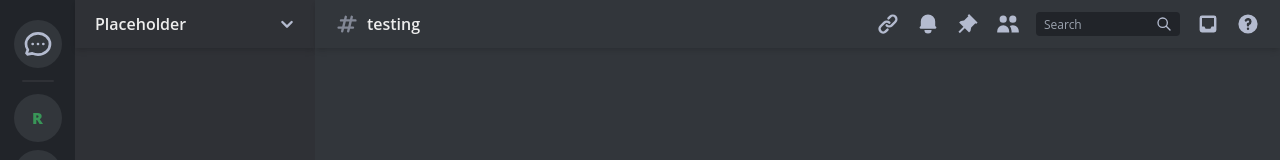
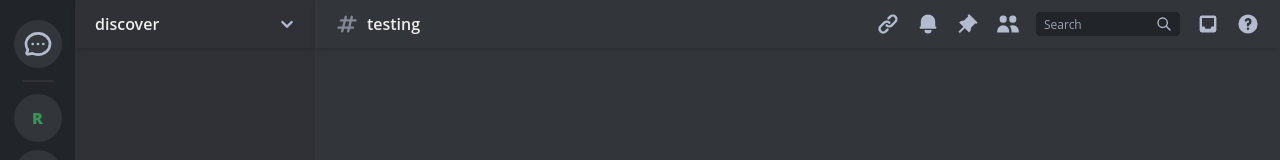
Before and after one commit to timothyc3/discord-clone, a React (Create React App) app: page / in a window 1280 px wide. Shown: the top 160 px of the page. Built offline with nearby package versions, Linux system fonts and the light colour scheme.

Commit message:
Split header of channelSidebar into its own component Header and added a useSelector hook to dynamically change the header title.

```diff
--- a/src/components/ChannelSideBar/ChannelSidebar.tsx
+++ b/src/components/ChannelSideBar/ChannelSidebar.tsx
@@ -1,4 +1,5 @@
 import React from "react";
+import Header from "./components/Header";
 // import ChannelButton from "./components/ChannelSideBar/components/ChannelButton";
 
 
@@ -6,17 +7,7 @@ export default function ChannelSidebar() {
 
     return (
         <div className="bg-sub-black grid grid-rows-[3rem_1fr_5rem] w-full h-full">
-            <div className="box-border w-full h-full shadow-md flex items-center py-3 px-5
-                 hover:bg-channel-hover-grey duration-75 select-none">
-                <h2 className="font-semibold text-white font-body">
-                    Placeholder
-                </h2>
-                <svg xmlns="http://www.w3.org/2000/svg"
-                     className="h-4 w-4 ml-auto text-light-grey"
-                     fill="none" viewBox="0 0 24 24" stroke="currentColor" strokeWidth={3.5}>
-                    <path strokeLinecap="round" strokeLinejoin="round" d="M19 9l-7 7-7-7"/>
-                </svg>
-            </div>
+            <Header />
             <div className="w-full h-full py-5 px-2 flex flex-col gap-0.5">
             </div>
 
--- /dev/null
+++ b/src/components/ChannelSideBar/components/Header.tsx
@@ -0,0 +1,30 @@
+import React from "react";
+import {useAppSelector} from "../../../hooks";
+import {shallowEqual} from "react-redux";
+
+export default function Header() {
+
+    const serverId : string = useAppSelector(state => {
+        if (state.active.levelOne in state.server.entities.id) {
+            return state.server.entities.id[state.active.levelOne].name
+        }
+        else {
+            return state.active.levelOne
+        }
+    }, shallowEqual);
+
+    return (
+        <div className="box-border w-full h-full shadow-md flex items-center py-3 px-5
+            hover:bg-channel-hover-grey duration-75 select-none">
+            <h2 className="font-semibold text-white font-body">
+                {serverId}
+            </h2>
+            <svg xmlns="http://www.w3.org/2000/svg"
+                 className="h-4 w-4 ml-auto text-light-grey"
+                 fill="none" viewBox="0 0 24 24" stroke="currentColor" strokeWidth={3.5}>
+                <path strokeLinecap="round" strokeLinejoin="round" d="M19 9l-7 7-7-7"/>
+            </svg>
+        </div>
+
+    )
+}
--- a/src/features/serverSlice.ts
+++ b/src/features/serverSlice.ts
@@ -29,7 +29,7 @@ const initialState : ServerState = {
                 name: 'Svelte',
                 channelIds: ["5"],
                 userIds: ["1", "2"]
-            }
+            },
         },
         allIds: ["1", "2", "3"]
     }
```
